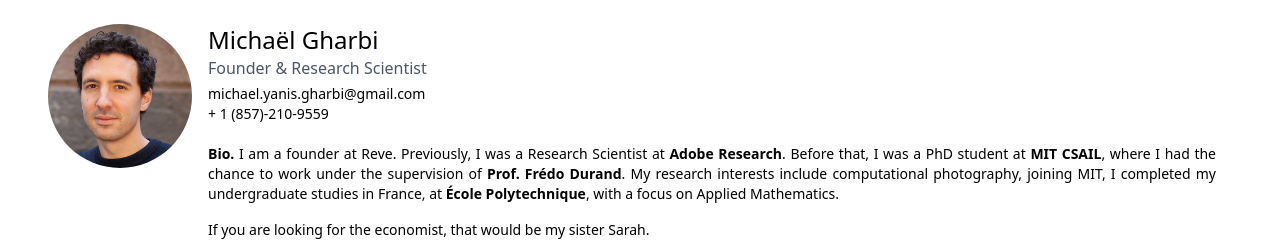
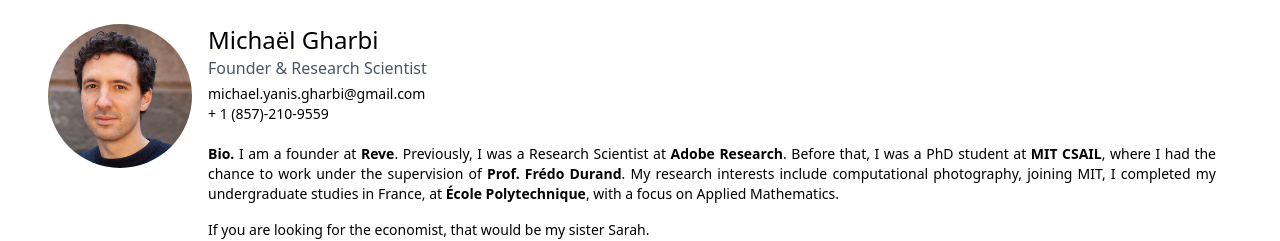
Before and after one commit to mgharbi/mgharbi.github.io, a Next.js app: page / in a window 1280 px wide. Shown: the top 241 px of the page. Built offline with nearby package versions, Linux system fonts and the light colour scheme.

Commit message:
Update page.tsx

```diff
--- a/src/app/page.tsx
+++ b/src/app/page.tsx
@@ -207,7 +207,7 @@ export default function Home() {
           </div>
           <p className="pt-4 text-sm text-justify">
             <span className="font-semibold">Bio. </span>
-              I am a founder at <a href="https://preview.reve.art/">Reve</a>.
+              I am a founder at <Link className="hover:text-sky-500 font-semibold" href="https://preview.reve.art/">Reve</Link>.
               Previously, I was a Research Scientist at <Link className="hover:text-sky-500 font-semibold" href="https://research.adobe.com/">Adobe Research</Link>.
               Before that, I was
               a PhD student at <Link className="hover:text-sky-500 font-semibold" href="https://www.csail.mit.edu/" target="_blank">MIT CSAIL</Link>,
```
